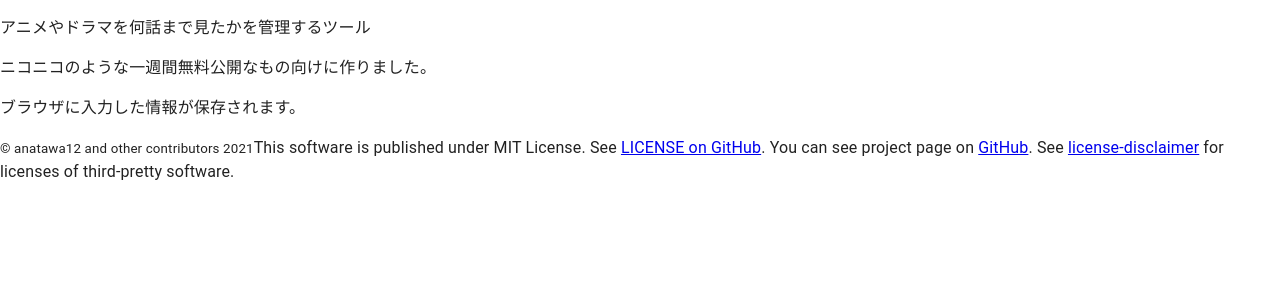
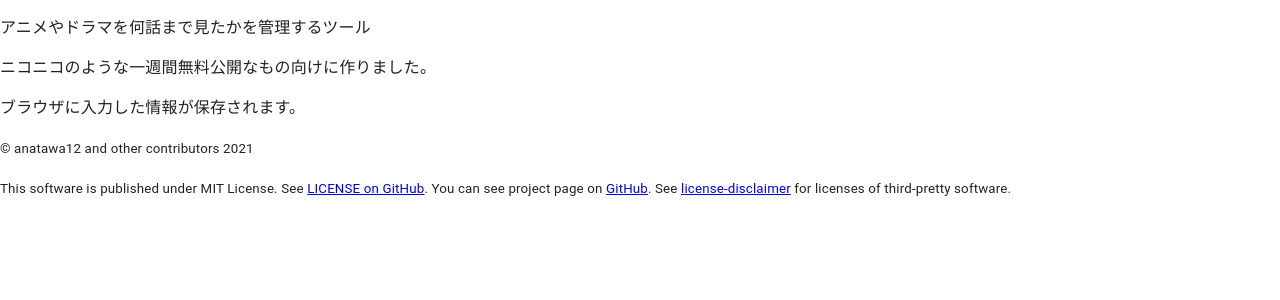
Before and after one commit to anatawa12/anime-manager, a React (Create React App) app: page / in a window 1280 px wide. Shown: the top 300 px of the page. Built offline with nearby package versions, Linux system fonts and the light colour scheme.

Commit message:
make small license info

```diff
--- a/src/App.tsx
+++ b/src/App.tsx
@@ -100,7 +100,7 @@ function App() {
     const [allAnimeInfo, setAllAnimeInfo] = React.useState<AllAnimeInfo>(() =>
         deserialize(localStorage.getItem(localStorageKey) ?? "{}"))
 
-    if (Object.keys(allAnimeInfo).length !== 0 || localStorage.getItem(localStorageKey)){
+    if (Object.keys(allAnimeInfo).length !== 0 || localStorage.getItem(localStorageKey)) {
         localStorage.setItem(localStorageKey, serialize(allAnimeInfo))
         console.log("saved")
     }
@@ -110,13 +110,15 @@ function App() {
         <p>アニメやドラマを何話まで見たかを管理するツール</p>
         <p>ニコニコのような一週間無料公開なもの向けに作りました。</p>
         <p>ブラウザに入力した情報が保存されます。</p>
+        <p><small>&copy; anatawa12 and other contributors 2021</small></p>
         <p>
-            <small>&copy; anatawa12 and other contributors 2021</small>
-            This software is published under MIT License.
-            See <a href={"https://github.com/anatawa12/anime-manager/tree/HEAD/LICENSE"}>LICENSE on GitHub</a>.
-            You can see project page on <a href={"https://github.com/anatawa12/anime-manager"}>GitHub</a>.
-            See <a href={"./license-disclaimer.txt"}>license-disclaimer</a> for licenses of
-            third-pretty software.
+            <small>
+                This software is published under MIT License.
+                See <a href={"https://github.com/anatawa12/anime-manager/tree/HEAD/LICENSE"}>LICENSE on GitHub</a>.
+                You can see project page on <a href={"https://github.com/anatawa12/anime-manager"}>GitHub</a>.
+                See <a href={"./license-disclaimer.txt"}>license-disclaimer</a> for licenses of
+                third-pretty software.
+            </small>
         </p>
         <AnimeTable
             info={allAnimeInfo}
```
